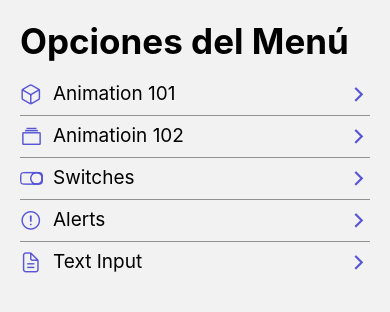
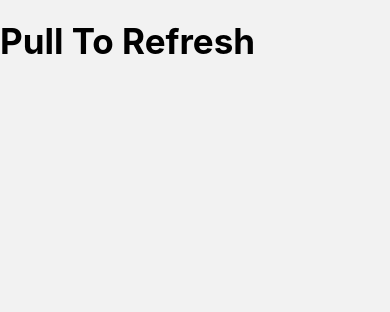
Before and after one commit to omarrendon/react-native-components, a React Native app: screen /PullToRefreshScreen in a window 390 px wide. Shown: the top 312 px of the page. Built offline with nearby package versions, Linux system fonts and the light colour scheme.

Commit message:
CREATE: PullToRefreshScreen and navigation

```diff
--- a/src/menuItems/index.ts
+++ b/src/menuItems/index.ts
@@ -26,4 +26,9 @@ export const menuItems: MenuItem[] = [
     icon: 'document-text-outline',
     component: 'TextInputScreen',
   },
+  {
+    name: 'Pull To Refresh',
+    icon: 'refresh-outline',
+    component: 'PullToRefreshScreen',
+  },
 ];
--- a/src/navigation/MyStack.tsx
+++ b/src/navigation/MyStack.tsx
@@ -6,6 +6,7 @@ import {
   SwichScreen,
   AlertScreen,
   TextInputScreen,
+  PullToRefreshScreen,
 } from '../screens/index';
 
 const Stack = createStackNavigator();
@@ -22,6 +23,10 @@ export const MyStack = () => {
       <Stack.Screen name="SwitchScreen" component={SwichScreen} />
       <Stack.Screen name="AlertScreen" component={AlertScreen} />
       <Stack.Screen name="TextInputScreen" component={TextInputScreen} />
+      <Stack.Screen
+        name="PullToRefreshScreen"
+        component={PullToRefreshScreen}
+      />
     </Stack.Navigator>
   );
 };
--- /dev/null
+++ b/src/screens/PullToRefreshScreen.tsx
@@ -0,0 +1,11 @@
+import React from 'react';
+import {Text, View} from 'react-native';
+import {HeaderTitle} from '../components/HeaderTitle';
+
+export const PullToRefreshScreen = () => {
+  return (
+    <View>
+      <HeaderTitle title="Pull To Refresh" />
+    </View>
+  );
+};
--- a/src/screens/index.tsx
+++ b/src/screens/index.tsx
@@ -4,3 +4,4 @@ export {Animation102} from './Animation102';
 export {SwichScreen} from './SwichScreen';
 export {AlertScreen} from './AlertScreen';
 export {TextInputScreen} from './TextInputScreen';
+export {PullToRefreshScreen} from './PullToRefreshScreen';
```
